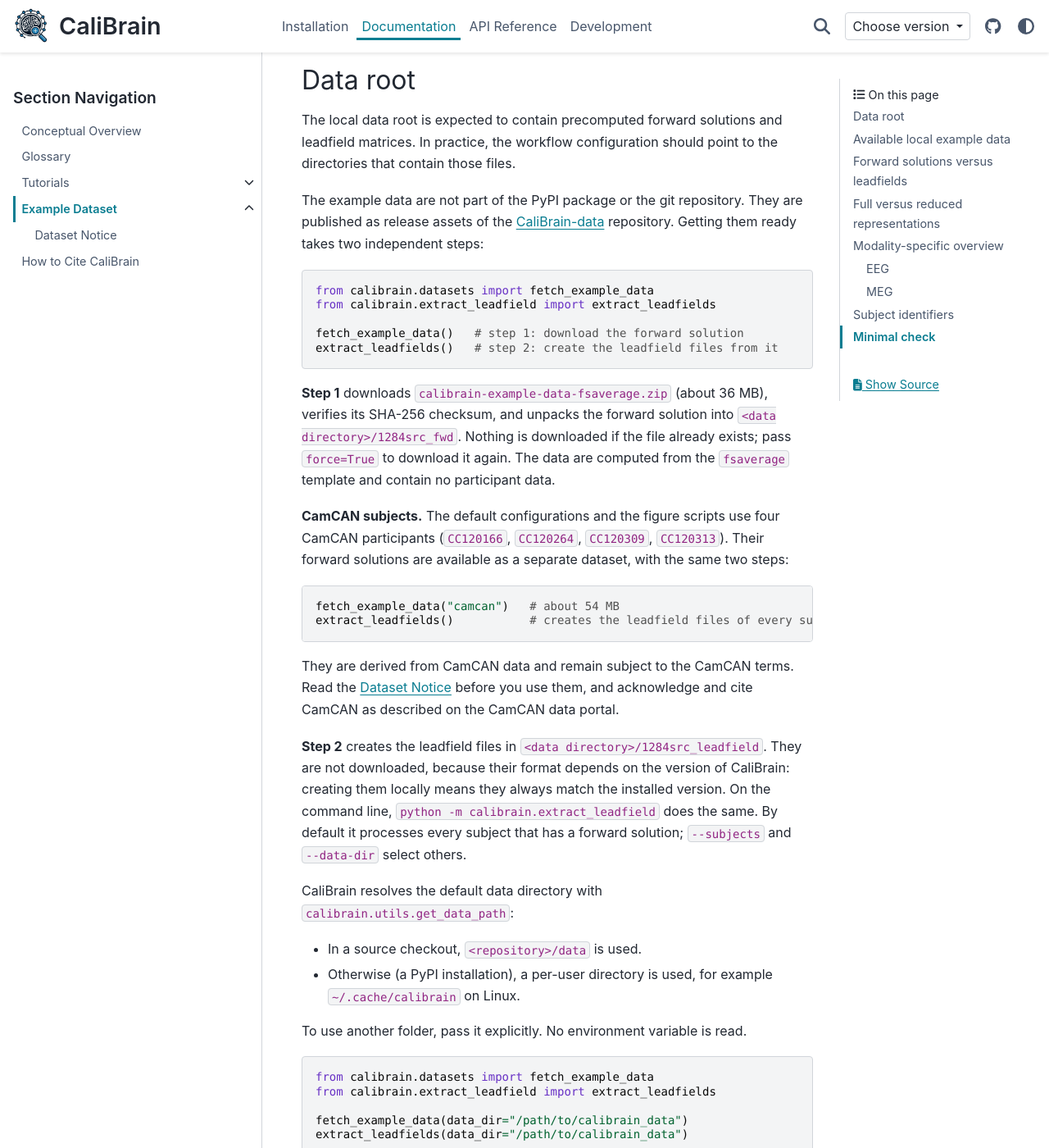
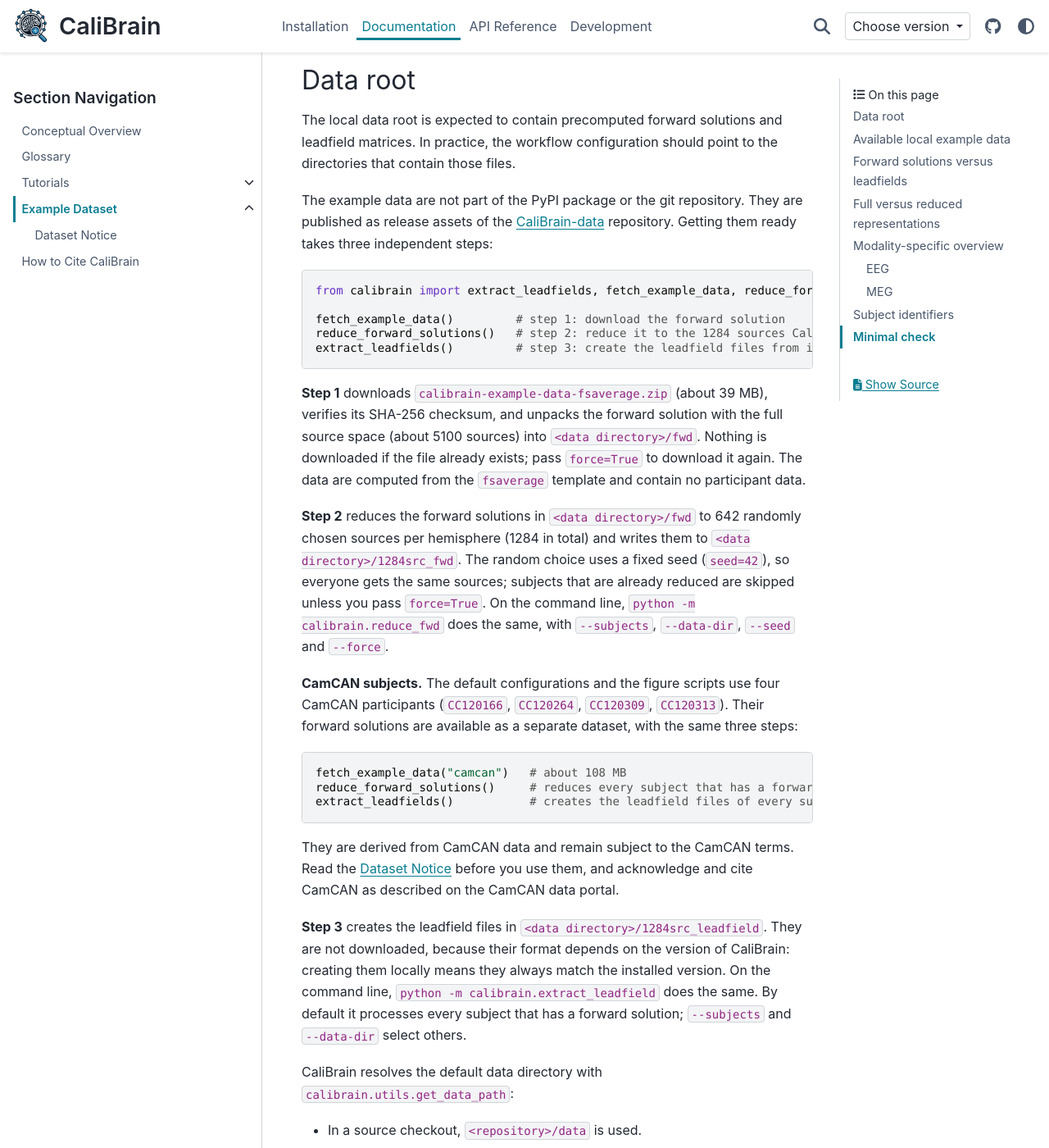
Before and after one commit to braindatalab/CaliBrain, a Sphinx documentation site: the page built from docs/source/datasets/index.rst, in a window 1280 px wide and 1400 px high, scrolled down 730 px. Shown: the whole window at 82% size. Built offline with Sphinx 7.4.7 and the PyData theme 0.15.4, drawn with Linux system fonts in a browser that asks for light colours; pages that are not in the unit, such as notebooks, are missing from menus; comment, search, counter and statistics services are not loaded; some of the changed text lies outside the part shown.

Commit message:
feat: download the full forward solutions and reduce them locally
fetch_example_data now downloads the forward solutions with the full source
space (releases example-data-fsaverage-2 and example-data-camcan-2) into
<data_dir>/fwd. Users reduce them to 1284 sources with
reduce_forward_solutions and then extract the leadfields. Update the
tutorials, README, dataset and installation docs, tests and changelog for
the three steps.

```diff
--- a/docs/source/datasets/index.rst
+++ b/docs/source/datasets/index.rst
@@ -35,36 +35,44 @@ directories that contain those files.
 The example data are not part of the PyPI package or the git repository. They are
 published as release assets of the
 `CaliBrain-data <https://github.com/braindatalab/CaliBrain-data>`_ repository. Getting
-them ready takes two independent steps:
+them ready takes three independent steps:
 
 .. code-block:: python
 
-   from calibrain.datasets import fetch_example_data
-   from calibrain.extract_leadfield import extract_leadfields
+   from calibrain import extract_leadfields, fetch_example_data, reduce_forward_solutions
 
-   fetch_example_data()   # step 1: download the forward solution
-   extract_leadfields()   # step 2: create the leadfield files from it
+   fetch_example_data()         # step 1: download the forward solution
+   reduce_forward_solutions()   # step 2: reduce it to the 1284 sources CaliBrain uses
+   extract_leadfields()         # step 3: create the leadfield files from it
 
-**Step 1** downloads ``calibrain-example-data-fsaverage.zip`` (about 36 MB), verifies its
-SHA-256 checksum, and unpacks the forward solution into
-``<data directory>/1284src_fwd``. Nothing is downloaded if the file already exists;
-pass ``force=True`` to download it again. The data are computed from the ``fsaverage``
-template and contain no participant data.
+**Step 1** downloads ``calibrain-example-data-fsaverage.zip`` (about 39 MB), verifies its
+SHA-256 checksum, and unpacks the forward solution with the full source space (about
+5100 sources) into ``<data directory>/fwd``. Nothing is downloaded if the file already
+exists; pass ``force=True`` to download it again. The data are computed from the
+``fsaverage`` template and contain no participant data.
+
+**Step 2** reduces the forward solutions in ``<data directory>/fwd`` to 642 randomly
+chosen sources per hemisphere (1284 in total) and writes them to
+``<data directory>/1284src_fwd``. The random choice uses a fixed seed (``seed=42``), so
+everyone gets the same sources; subjects that are already reduced are skipped unless you
+pass ``force=True``. On the command line, ``python -m calibrain.reduce_fwd`` does the
+same, with ``--subjects``, ``--data-dir``, ``--seed`` and ``--force``.
 
 **CamCAN subjects.** The default configurations and the figure scripts use four CamCAN
 participants (``CC120166``, ``CC120264``, ``CC120309``, ``CC120313``). Their forward
-solutions are available as a separate dataset, with the same two steps:
+solutions are available as a separate dataset, with the same three steps:
 
 .. code-block:: python
 
-   fetch_example_data("camcan")   # about 54 MB
-   extract_leadfields()           # creates the leadfield files of every subject that has a forward
+   fetch_example_data("camcan")   # about 108 MB
+   reduce_forward_solutions()     # reduces every subject that has a forward solution in <data>/fwd
+   extract_leadfields()           # creates the leadfield files of every subject that has a reduced forward
 
 They are derived from CamCAN data and remain subject to the CamCAN terms. Read the
 :doc:`Dataset Notice <data_notice>` before you use them, and acknowledge and cite
 CamCAN as described on the CamCAN data portal.
 
-**Step 2** creates the leadfield files in ``<data directory>/1284src_leadfield``. They
+**Step 3** creates the leadfield files in ``<data directory>/1284src_leadfield``. They
 are not downloaded, because their format depends on the version of CaliBrain: creating
 them locally means they always match the installed version. On the command line,
 ``python -m calibrain.extract_leadfield`` does the same. By default it processes every
@@ -140,9 +148,13 @@ Typical EEG-related files in the local example dataset include:
 
    * - Path
      - Contents
+   * - ``fwd/``
+     - Forward solutions with the full source space, such as
+       ``CC120166-fwd.fif`` and ``fsaverage-fwd.fif``. They are downloaded
+       by ``fetch_example_data()``.
    * - ``1284src_fwd/``
-     - Forward solutions such as ``CC120166-fwd.fif`` and
-       ``fsaverage-fwd.fif`` containing source-space geometry.
+     - The same forward solutions reduced to 1284 sources by
+       ``reduce_forward_solutions()``.
    * - ``1284src_leadfield/``
      - Reduced fixed and free-orientation leadfields such as
        ``CC120166_fixed_leadfield.npz`` and
--- a/docs/source/development/changelog.rst
+++ b/docs/source/development/changelog.rst
@@ -16,7 +16,7 @@ Version 1.0.4 (unreleased)
 *   [BREAKING] ``SourceSimulator.simulate`` now requires the keyword-only argument ``cortical_normals`` for free-orientation simulations, plus ``Q_basis`` for reduced free MEG. Fixed-orientation simulation is unchanged.
 *   [BREAKING] Existing free-orientation leadfield files must be regenerated with ``python -m calibrain.extract_leadfield``, because older files do not contain ``cortical_normals``.
 *   [BREAKING] CaliBrain no longer reads environment variables. ``CALIBRAIN_DATA`` is removed: pass the folder explicitly (for example ``data_dir=`` of ``fetch_example_data`` and ``extract_leadfields``, or ``--data-dir``), otherwise the default folder is used. While ``CALIBRAIN_DATA`` is still set, ``get_data_path`` warns that it is ignored.
-*   [FEATURE] Added ``calibrain.datasets.fetch_example_data()``, which downloads example forward solutions from the CaliBrain-data repository on demand: the ``fsaverage`` template, and, as a separate dataset subject to the CamCAN terms, four CamCAN participants (``fetch_example_data("camcan")``). The download is checked against a SHA-256 checksum. The leadfield files are not downloaded: they depend on the CaliBrain version and are created from the forward solution in a separate step.
+*   [FEATURE] Added ``calibrain.datasets.fetch_example_data()``, which downloads example forward solutions from the CaliBrain-data repository on demand: the ``fsaverage`` template, and, as a separate dataset subject to the CamCAN terms, four CamCAN participants (``fetch_example_data("camcan")``). The forward solutions have the full source space, and the download is checked against a SHA-256 checksum. The reduced forward solutions (1284 sources) and the leadfield files are not downloaded: they depend on the CaliBrain version and are created from the download in two separate steps, ``reduce_forward_solutions()`` and ``extract_leadfields()``.
 *   [FEATURE] Added ``extract_leadfields()`` (also ``python -m calibrain.extract_leadfield``) to create the leadfield files from the forward solutions in the data directory. By default it processes every subject that has a forward solution, and it accepts ``--subjects``, ``--data-dir`` and ``--coil``. Before, the command line failed unless all five example forward solutions were present.
 *   [ENHANCEMENT] The default data directory of an installed package is now a per-user directory instead of a folder inside the Python environment. In a source checkout it is still ``<repository>/data``.
 *   [FEATURE] Leadfield files, ``LeadfieldBuilder``, and ``DataGenerator`` now carry ``cortical_normals`` (and ``Q_basis`` for MEG). ``LeadfieldBuilder`` computes them for free leadfields built from a forward solution and stores them in cached files, and ``DataGenerator`` saves the normals in the posterior-summary H5 files.
@@ -36,7 +36,7 @@ Version 1.0.4 (unreleased)
 *   [BREAKING] The data-generation workflow no longer writes a log file: ``run_data_generation`` does not create ``results/logs/*.log`` and ignores the ``log_dir`` config key. It logs to the console, which you can redirect (for example ``2>&1 | tee run.log``). The internal ``CALIBRAIN_LOG_FILE`` environment variable is removed with it.
 *   [TEST] Added tests for free-orientation simulation, ``extract_leadfield``, ``LeadfieldBuilder`` geometry, the posterior-summary files, and package metadata.
 *   [DOCS] Updated tutorials 04, 06, 08, 09, and 12 (metric evaluation) for the cortical-normal simulation interface.
-*   [DOCS] Tutorial 05 now downloads the example data, creates the leadfield files from it, and loads them. Its description of the data directory was corrected, and tutorials 05 and 07 clean up their temporary folders.
+*   [DOCS] Tutorial 05 now downloads the example data, reduces it, creates the leadfield files from it, and loads them. Its description of the data directory was corrected, and tutorials 05 and 07 clean up their temporary folders.
 *   [DOCS] Added tutorial 14, which runs the simulation, estimation, and calibration chain on the real ``fsaverage`` head model from the example data and shows free-orientation activity along the real cortical normals. The tutorials with a duplicate number 10 were renumbered: calibration is now 11, metric evaluation 12, and the end-to-end workflow 13. Links to the old tutorial page names change.
 *   [DOCS] Expanded the installation guides (conda, Windows, optional extras, upgrading) and documented the data directory.
 *   [DOCS] Added a release checklist for maintainers and a ``SECURITY.md``.
```
Also changed, not shown: README.md (+4 -4 lines), docs/source/installation/index.rst (+4 -3 lines), docs/source/installation/pypi_installation.rst (+4 -3 lines), 5 other files.
